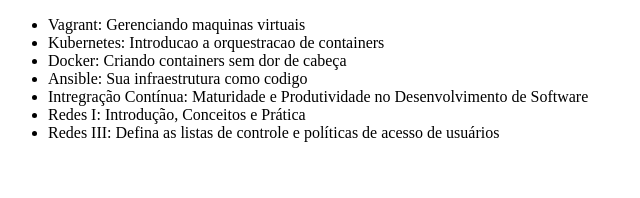
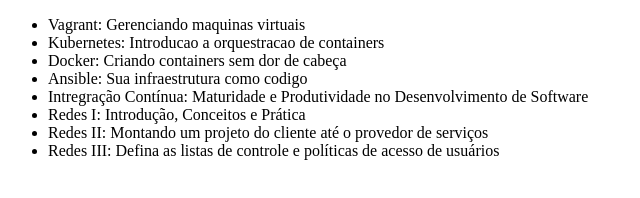
Before and after one commit to Nilton-Luis/aula, a plain HTML site: page index.html in a window 1280 px wide. Shown: the whole page, without its empty margins (0-640 px from the left). Drawn offline with Linux system fonts and the light colour scheme.

Commit message:
busquei por ultima informação no stash

```diff
--- a/index.html
+++ b/index.html
@@ -12,6 +12,7 @@
         <li>Ansible: Sua infraestrutura como codigo</li>
         <li>Intregração Contínua: Maturidade e Produtividade no Desenvolvimento de Software</li>
         <li>Redes I: Introdução, Conceitos e Prática</li>
+        <li>Redes II: Montando um projeto do cliente até o provedor de serviços</li>
         <li>Redes III: Defina as listas de controle e políticas de acesso de usuários</li>
     </ul>
 </body>
```
